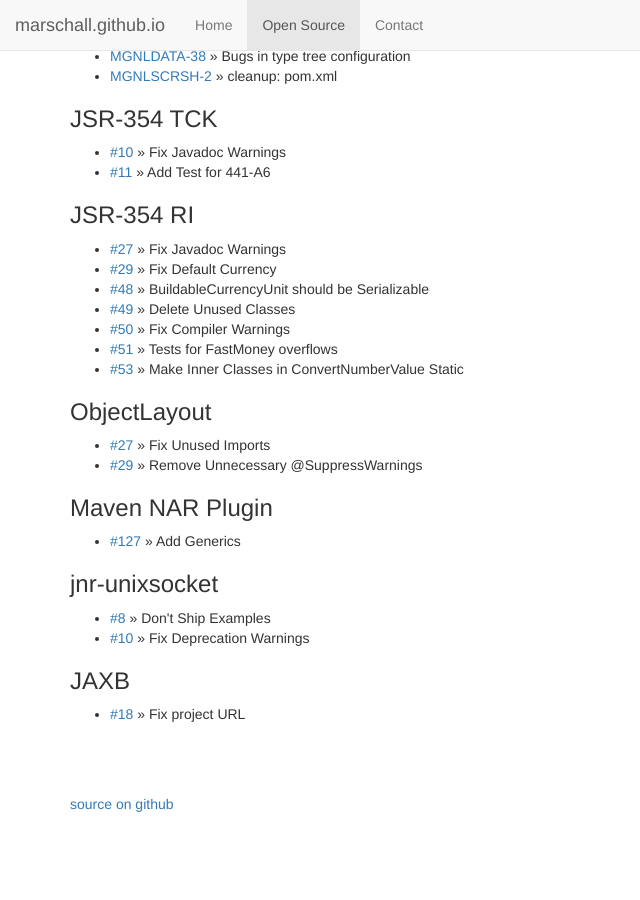
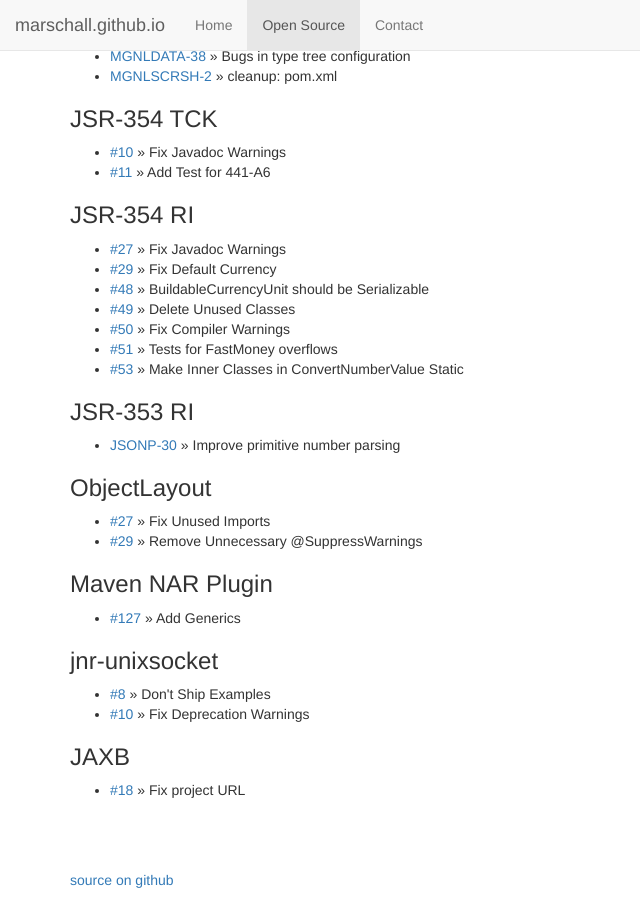
Before and after one commit to marschall/marschall.github.com, a Jekyll site: the page built from open-source.html, in a window 1280 px wide and 900 px high, scrolled down 3922 px. Shown: the whole window, without its empty margins (0-640 px from the left). Built offline with Jekyll 4.4.1, drawn with Linux system fonts in a browser that asks for light colours; before the commit the page ends 4746 px from its top, so only the background shows below that.

Commit message:
add JSONP-30

```diff
--- a/open-source.html
+++ b/open-source.html
@@ -267,6 +267,10 @@
   <li><a href="https://github.com/JavaMoney/jsr354-ri/pull/51">#51</a> &raquo; Tests for FastMoney overflows</li>
   <li><a href="https://github.com/JavaMoney/jsr354-ri/pull/53">#53</a> &raquo; Make Inner Classes in ConvertNumberValue Static</li>
 </ul>
+<h3>JSR-353 RI</h3>
+<ul>
+  <li><a href="https://java.net/jira/browse/JSONP-30">JSONP-30</a> &raquo; Improve primitive number parsing</li>
+</ul>
 <h3>ObjectLayout</h3>
 <ul>
   <li><a href="https://github.com/ObjectLayout/ObjectLayout/pull/9">#27</a> &raquo; Fix Unused Imports</li>
```
